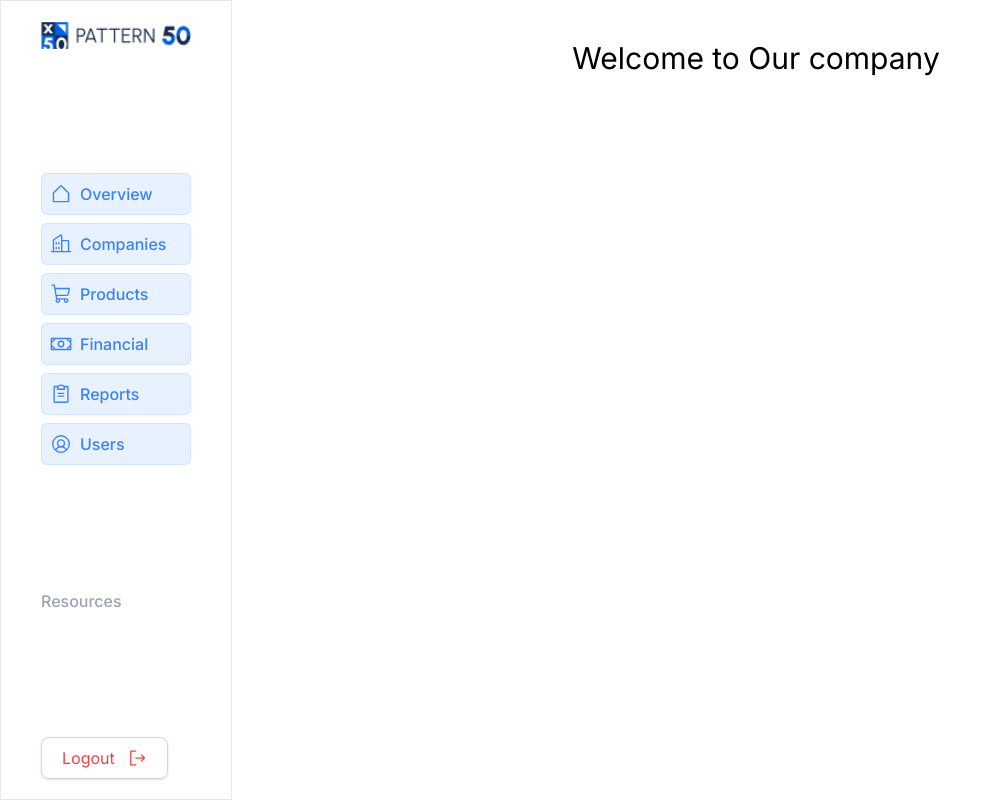
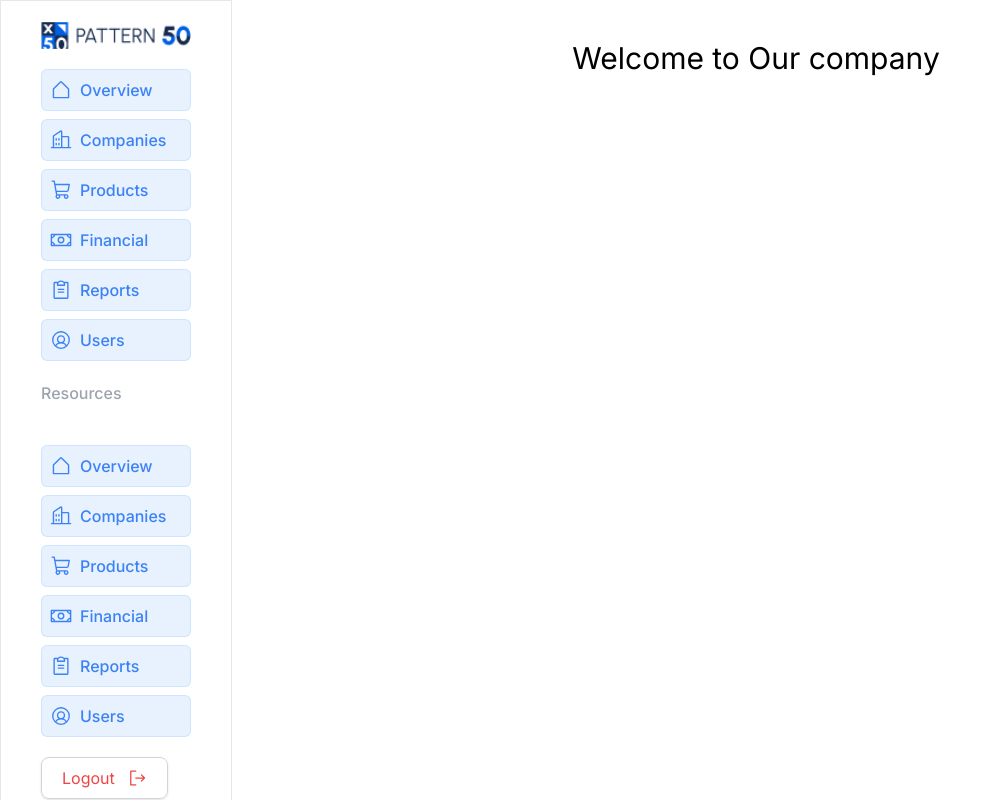
Before and after one commit to Samiislam851/NextJs-recap, a Next.js app: page /company in a window 1280 px wide. Shown: the whole page, without its empty margins (0-1001 px from the left). Built offline with nearby package versions, Linux system fonts and the light colour scheme; sample sign-in values are in the browser's storage.

Commit message:
logout done

```diff
--- a/src/components/Sidebar/Sidebar.tsx
+++ b/src/components/Sidebar/Sidebar.tsx
@@ -118,7 +118,14 @@ const Sidebar = () => {
 
             {/* Resources */}
             <p className='text-gray-400 font-medium pb-5'>Resources</p>
+            <div className='flex flex-col items-start  gap-2 py-5 w-full '>
+                {resourcesOptions.map((option, i) =>
+                    <NavLink key={i} href={option.link} icon={option.icon} >
+                        {option.title}
+                    </NavLink>
+                )}
 
+            </div>
 
 
             <div>
```
Also changed, not shown: src/utils/axiosConfig.tsx (+3 -40 lines).
